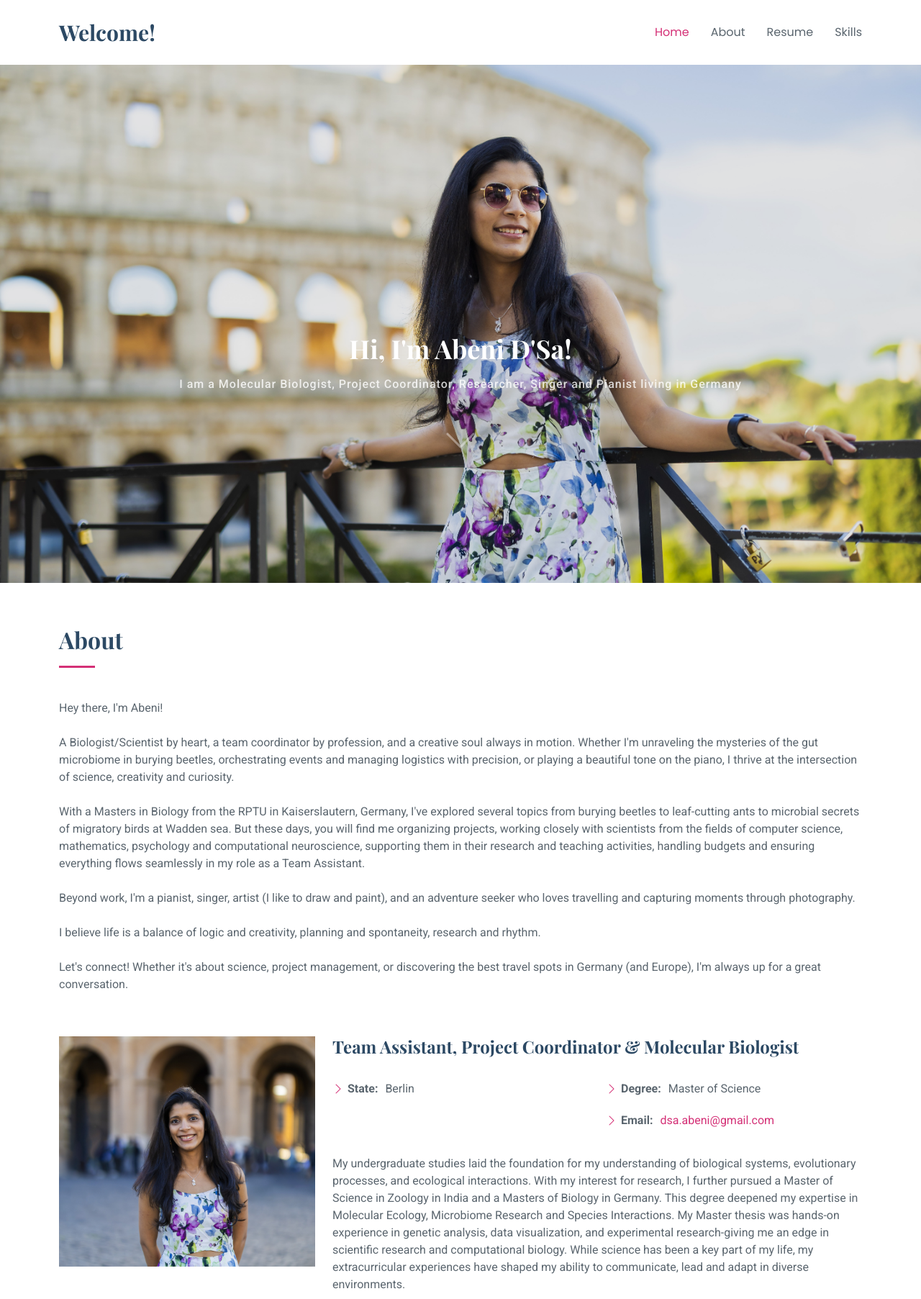
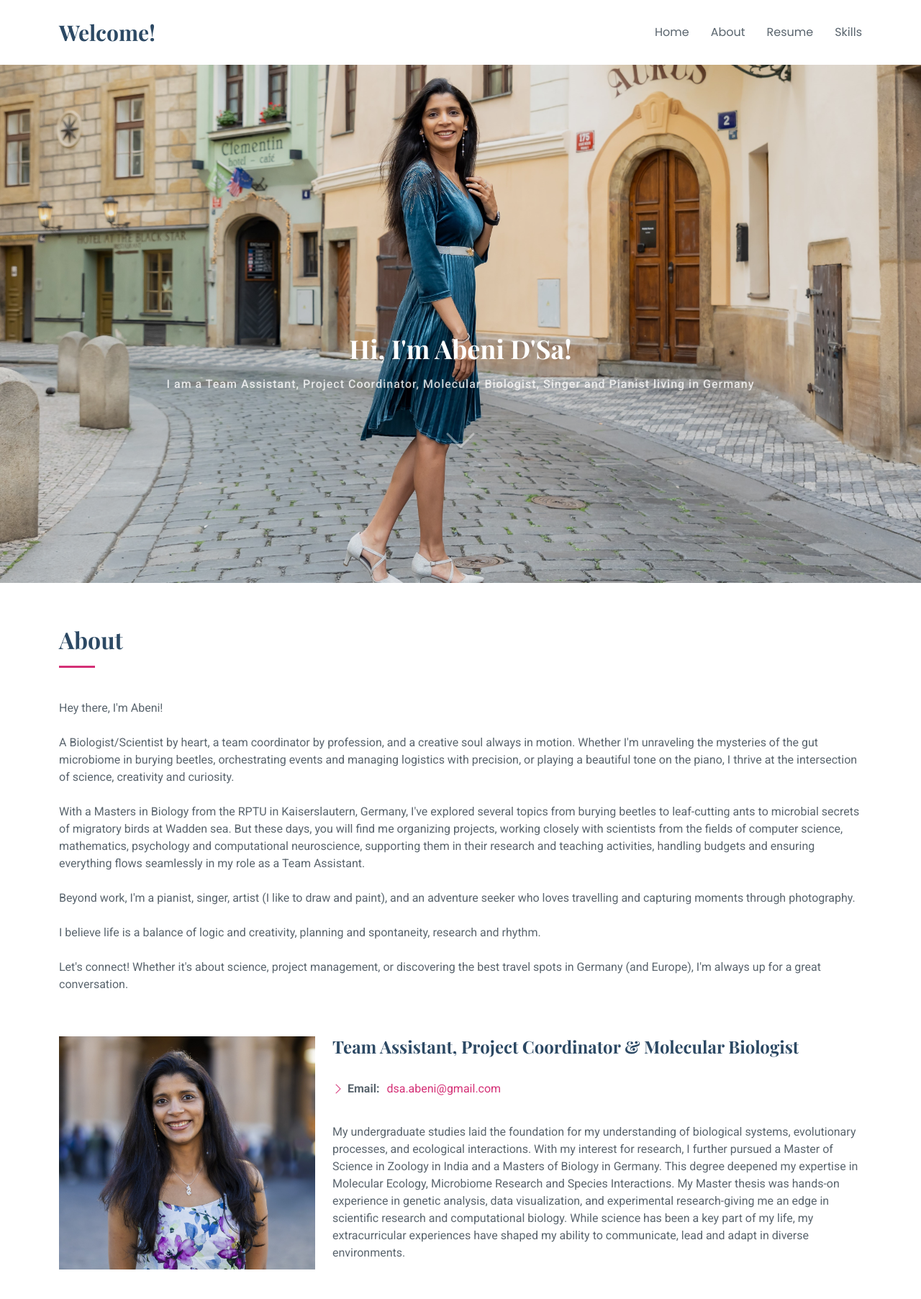
Before and after one commit to abenidsa12/portfolio, a Flask app: page / in a window 1280 px wide. Shown: the top 1805 px of the page at 72% size. Run offline with Flask 3, Linux system fonts and the light colour scheme; some libraries are stand-ins or nearby versions; some web fonts are replaced.

Commit message:
Photos and details updated

```diff
--- a/app.py
+++ b/app.py
@@ -22,9 +22,8 @@ def home():
     mid = len(skills)//2
     skills_l = skills[:mid]
     skills_r = skills[mid:]
-    print(skills)
 
     return render_template("index.html", data = resume_data, skills_l = skills_l, skills_r = skills_r)
 
 if __name__ == "__main__":
-    app.run(debug=True)
+    app.run(debug=False)
--- a/static/data/info.yaml
+++ b/static/data/info.yaml
@@ -9,13 +9,13 @@ about_me:
 monologue:
   - My undergraduate studies laid the foundation for my understanding of biological systems, evolutionary processes, and ecological interactions. With my interest for research, I further pursued a Master of Science in Zoology in India and a Masters of Biology in Germany. This degree deepened my expertise in Molecular Ecology, Microbiome Research and Species Interactions. My Master thesis was hands-on experience in genetic analysis, data visualization, and experimental research-giving me an edge in scientific research and computational biology. While science has been a key part of my life, my extracurricular experiences have shaped my ability to communicate, lead and adapt in diverse environments.
 
-professions: "Molecular Biologist, Project Coordinator, Researcher, Singer and Pianist"
+professions: "Team Assistant, Project Coordinator, Molecular Biologist, Singer and Pianist"
 
 social_media:
   - name: instagram
     link: "https://www.instagram.com/a_girl_prayed_for/"
   - name: linkedin
-    link: "https://www.linkedin.com/in/abeni-dsa-5b6188137/"
+    link: "https://www.linkedin.com/in/abeni-d%E2%80%99sa-5b6188137/"
   - name: youtube
     link: "https://www.youtube.com/@abenidsa7323"
 
@@ -29,7 +29,7 @@ personal_info:
   city: "Berlin"
   state: Berlin
   country: "Germany"
-  linkedin: "https://www.linkedin.com/in/abeni-dsa-5b6188137/"
+  linkedin: "https://www.linkedin.com/in/abeni-d%E2%80%99sa-5b6188137/"
   highest_degree: "Master of Science"
   address: "Eichstätt, Germany"
 
@@ -92,7 +92,7 @@ certifications:
 
 skills:
   - name: "Python"
-    proficiency: 80
+    proficiency: 60
   - name: "R"
     proficiency: 70
   - name: "ANOVA"
@@ -199,7 +199,7 @@ voluntary_activities:
   - role: "Volunteer"
     organization: "Green City e.V."
     location: "Munich, Germany"
-    duration: "Jul 2024 - Present"
+    duration: "Jul 2024 - Nov 2024"
     category: "Environment"
     description:
       - "Promoting sustainable urban development and environmental conservation."
--- a/templates/index.html
+++ b/templates/index.html
@@ -49,7 +49,7 @@
 
       <nav id="navmenu" class="navmenu">
         <ul>
-          <li><a href="#hero" class="active">Home</a></li>
+          <li><a href="#home" class="active">Home</a></li>
           <li><a href="#about">About</a></li>
           <li><a href="#resume">Resume</a></li>
           <li><a href="#skills">Skills</a></li>
@@ -131,14 +131,14 @@
                   <!-- <li><i class="bi bi-chevron-right"></i> <strong>Birthday:</strong> <span>1 May 1995</span></li> -->
                   <!-- <li><i class="bi bi-chevron-right"></i> <strong>Website:</strong> <span>www.example.com</span></li> -->
                   <!-- <li><i class="bi bi-chevron-right"></i> <strong>Phone:</strong> <span>+123 456 7890</span></li> -->
-                  <li><i class="bi bi-chevron-right"></i> <strong>State:</strong> <span>{{ data.personal_info.state }}</span></li>
+                  <!-- <li><i class="bi bi-chevron-right"></i> <strong>State:</strong> <span>{{ data.personal_info.state }}</span></li> -->
+                  <li><i class="bi bi-chevron-right"></i> <strong>Email:</strong> <span><a href="mailto:{{ data.personal_info.email }}">{{ data.personal_info.email }}</a></span></li>
+                  <!-- <li><i class="bi bi-chevron-right"></i> <strong>Highest Qualification:</strong> <span>{{ data.personal_info.highest_degree }}</span></li> -->
                 </ul>
               </div>
               <div class="col-lg-6">
                 <ul>
                   <!-- <li><i class="bi bi-chevron-right"></i> <strong>Age:</strong> <span>30</span></li> -->
-                  <li><i class="bi bi-chevron-right"></i> <strong>Degree:</strong> <span>{{ data.personal_info.highest_degree }}</span></li>
-                  <li><i class="bi bi-chevron-right"></i> <strong>Email:</strong> <span><a href="mailto:{{ data.personal_info.email }}">{{ data.personal_info.email }}</a></span></li>
                   <!-- <li><i class="bi bi-chevron-right"></i> <strong>Freelance:</strong> <span>Available</span></li> -->
                 </ul>
               </div>
@@ -224,7 +224,7 @@
           <h4>{{ education['degree'] }} {% if education['specialization'] %} with specialization in {{ education['specialization'] }} {% endif %}</h4>
           <h5>{{ education['duration'] }}</h5>
           <p><em>{{ education['university'] }}</em></p>
-          <p>Final Grade: {{ education['final_grade'] }}</p>
+          <!-- <p>Final Grade: {{ education['final_grade'] }}</p> -->
           {% if education['thesis'] %}
           <p>Thesis: {{ education['thesis'] }}</p>
           {% endif %}
```
Also changed, not shown: static/img/hero-bg.jpg, static/img/profile.jpg.
